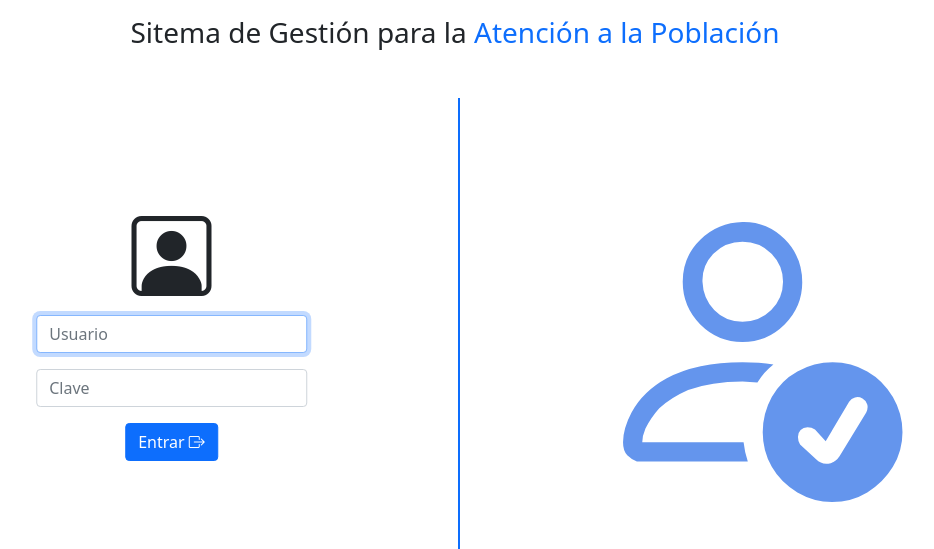
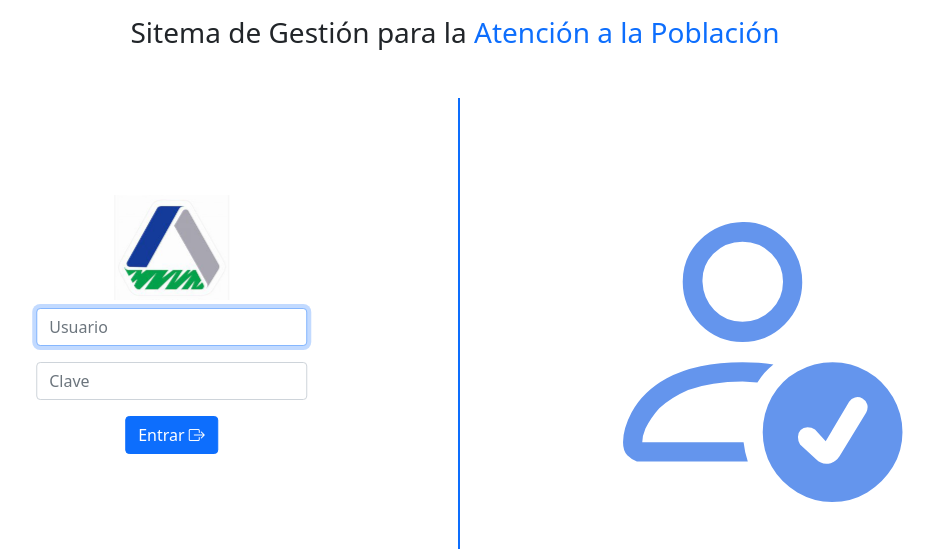
Before and after one commit to johan8863/complains-system, a Django app: page / in a window 1280 px wide. Shown: the top 549 px of the page, without its empty margins (185-1119 px from the left). Run offline with Django 3.2, Linux system fonts and the light colour scheme; some libraries are stand-ins or nearby versions.

Commit message:
login form reduced to half

```diff
--- a/general/templates/general/login.html
+++ b/general/templates/general/login.html
@@ -1,4 +1,5 @@
 {% extends 'general/base.html' %}
+{% load static %}
 {% load widget_tweaks %}
 
 {% block workspace %}
@@ -9,7 +10,9 @@
     <div class="row my-5">
         <div class="col-md p-3 text-center border-end border-2 border-primary">
             <div class="w-50 custom-centered">
-                <i class="bi bi-person-square" style="font-size: 5rem;"></i>
+                <div class="mb-2">
+                    <img class="img-fluid" src="{% static 'general/img/logo-citma-half.png' %}" alt="">
+                </div>
                 <form method="POST" action="{% url 'login' %}">
                     {% csrf_token %}
                     <div class="mb-3">
@@ -23,13 +26,6 @@
                     <input type="hidden" name="next" value="{{ next }}">
                 </form>
             </div>
-        </div>
-        <div class="col-md text-center">
-            <i class="bi bi-person-check login-icon"></i>
-        </div>
-    </div>
-
-
             {% if form.errors %}
             <p class="text-danger">Datos incorrectos, intente de nuevo.</p>
             {% endif %}
@@ -44,4 +40,10 @@
             {% endif %}
 
         </div>
+        <div class="col-md text-center">
+            <i class="bi bi-person-check login-icon"></i>
+        </div>
+    </div>
+
+</div>
 {% endblock workspace %}
```
Also changed, not shown: general/static/general/img/logo-citma-half.png (added). Lines whose indentation alone changed are shown as unchanged.
